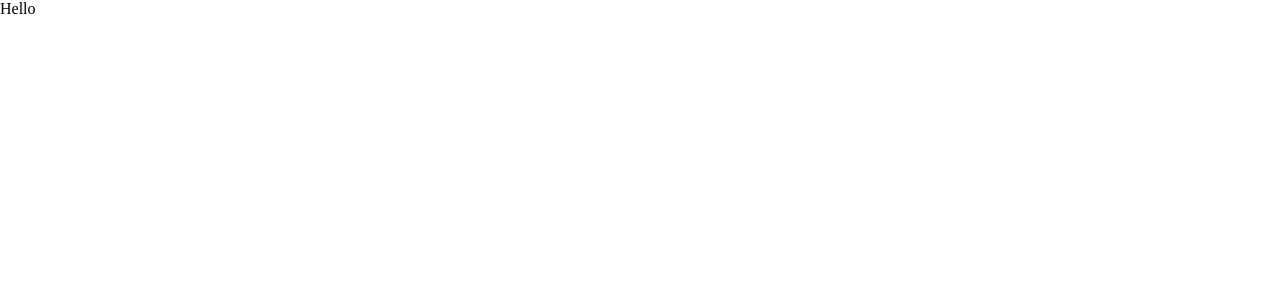
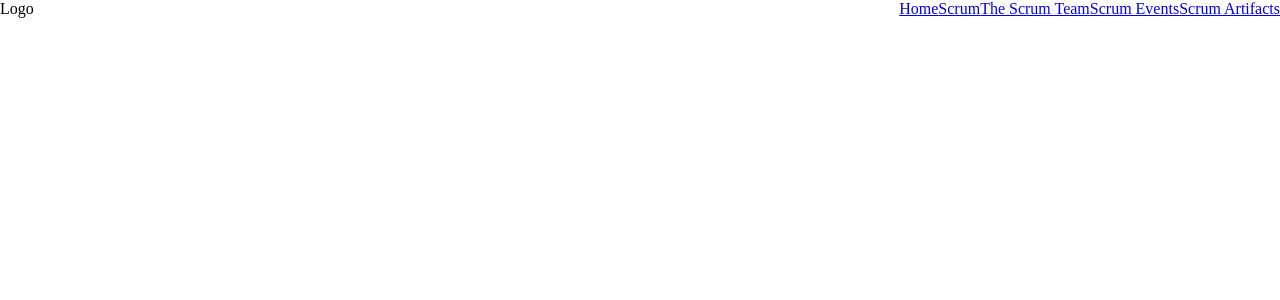
Before and after one commit to Diyako-Qadri/Scrum-Guide-3K1T, a React (Vite) app: page / in a window 1280 px wide. Shown: the top 300 px of the page. Built offline with nearby package versions, Linux system fonts and the light colour scheme.

Commit message:
styling time

```diff
--- a/package.json
+++ b/package.json
@@ -11,7 +11,8 @@
   },
   "dependencies": {
     "react": "^18.2.0",
-    "react-dom": "^18.2.0"
+    "react-dom": "^18.2.0",
+    "react-router-dom": "^6.23.0"
   },
   "devDependencies": {
     "@types/react": "^18.2.66",
--- a/src/App.jsx
+++ b/src/App.jsx
@@ -1,13 +1,23 @@
 import './App.css'
+import { Route, Routes } from 'react-router-dom'
+import Layout from './pages/Layout'
 
 function App() {
 
 
-  return (
-    <>
-     <p>Hello</p>
-    </>
-  )
+    return (
+        <>
+            <Routes>
+                <Route element={<Layout />}>
+                    <Route path='/' element='' />
+                    <Route path='/scrum' element='' />
+                    <Route path='/team' element='' />
+                    <Route path='/events' element='' />
+                    <Route path='/artifacts' element='' />
+                </Route>
+            </Routes>
+        </>
+    )
 }
 
 export default App
--- a/src/main.jsx
+++ b/src/main.jsx
@@ -1,10 +1,13 @@
 import React from 'react'
 import ReactDOM from 'react-dom/client'
 import App from './App.jsx'
+import { BrowserRouter } from 'react-router-dom'
 
 
 ReactDOM.createRoot(document.getElementById('root')).render(
   <React.StrictMode>
-    <App />
+    <BrowserRouter>
+      <App />
+    </BrowserRouter>
   </React.StrictMode>,
 )
--- /dev/null
+++ b/src/pages/Layout/Layout.module.css
@@ -0,0 +1,13 @@
+.navbar {
+    display: flex;
+    width: 100%;
+    justify-content: space-between;
+}
+
+.logo {
+    justify-self: baseline;
+}
+
+.navItems {
+    justify-content: center;
+}
--- /dev/null
+++ b/src/pages/Layout/index.jsx
@@ -0,0 +1,26 @@
+import styles from './Layout.module.css'
+import { NavLink, Outlet } from 'react-router-dom';
+
+const Layout = () => {
+    return (
+        <>
+            <nav>
+                <div className={styles.navbar}>
+                    <div className={styles.logoContainer}>Logo</div>
+                    <div className={styles.navItems}>
+                        <NavLink className={styles.navItem} to='/'>Home</NavLink>
+                        <NavLink className={styles.navItem} to='/scrum'>Scrum</NavLink>
+                        <NavLink className={styles.navItem} to='/team'>The Scrum Team</NavLink>
+                        <NavLink className={styles.navItem} to='/events'>Scrum Events</NavLink>
+                        <NavLink className={styles.navItem} to='/artifacts'>Scrum Artifacts</NavLink>
+                    </div>
+                </div>
+            </nav>
+            <section className={styles.mainContent}>
+                <Outlet />
+            </section>
+        </>
+    )
+};
+
+export default Layout
```
Also changed, not shown: 1 other file (tests, documents, lock files or other folders).
